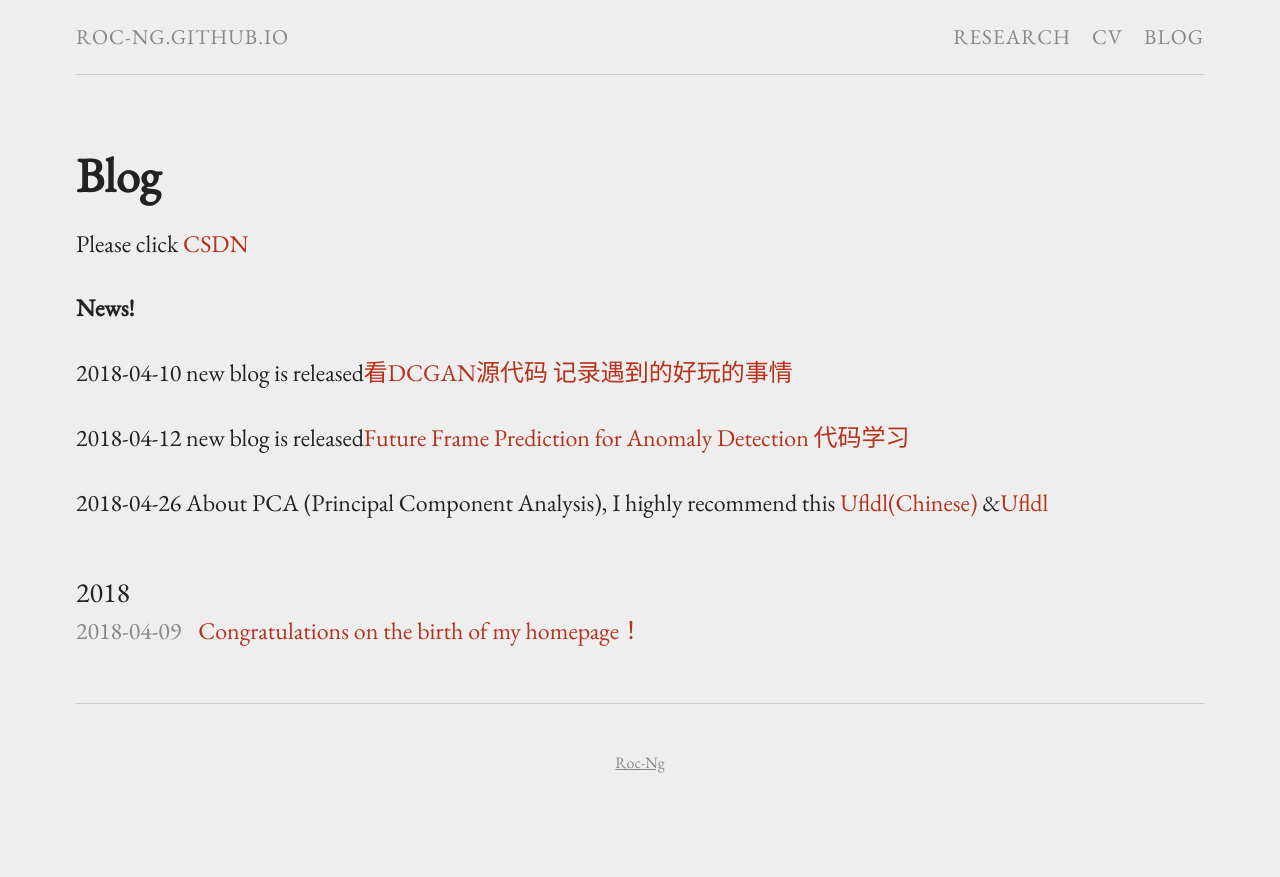
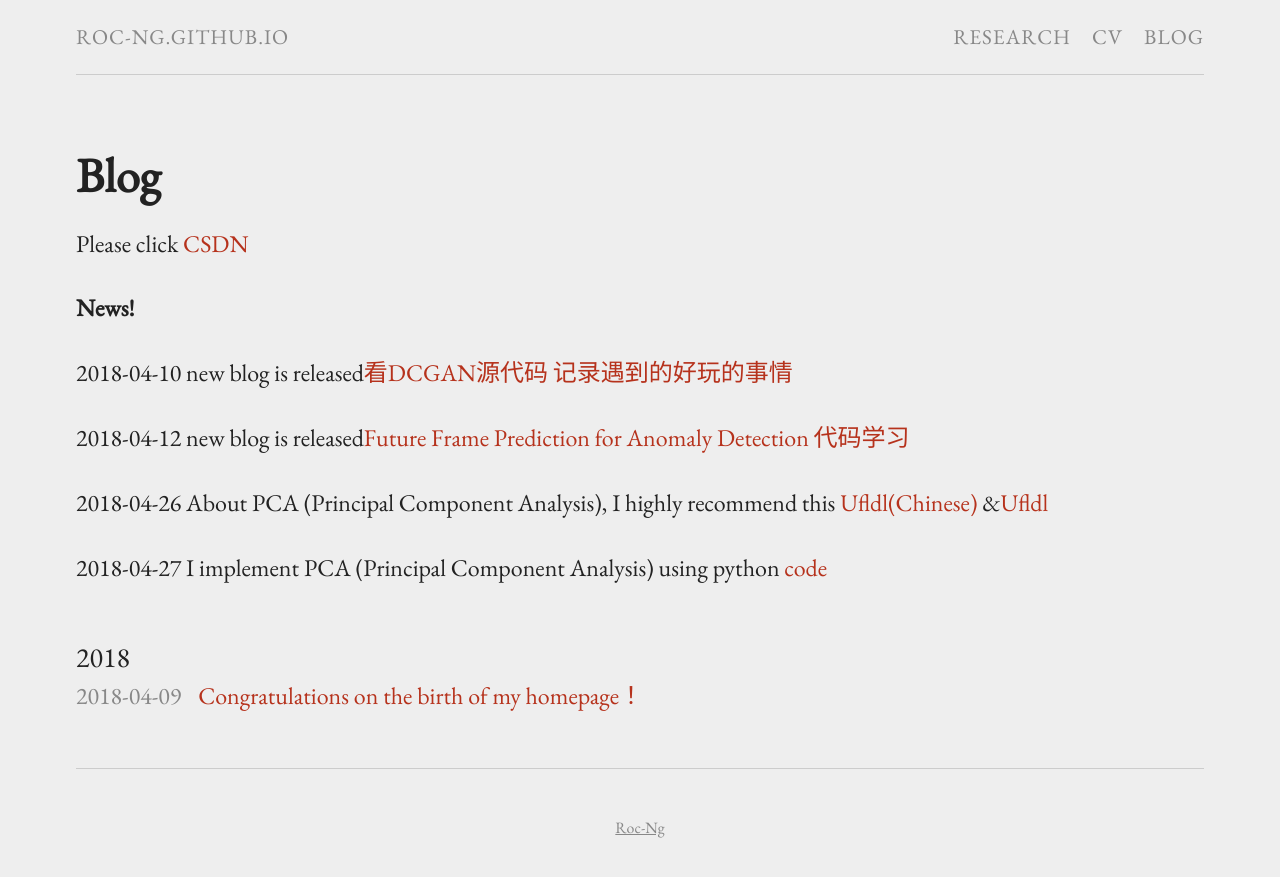
Before and after one commit to Roc-Ng/Roc-Ng.github.io, a Jekyll site: the page built from blog.md, in a window 1280 px wide. Shown: the top 877 px of the page. Built offline with Jekyll 4.4.1, drawn with Linux system fonts in a browser that asks for light colours.

Commit message:
初始化个人主页仓库

```diff
--- a/blog.md
+++ b/blog.md
@@ -14,6 +14,8 @@ Please click [CSDN](https://blog.csdn.net/windows_peng)
 
 2018-04-26  About PCA (Principal Component Analysis), I highly recommend this [Ufldl(Chinese)](http://ufldl.stanford.edu/wiki/index.php/%E4%B8%BB%E6%88%90%E5%88%86%E5%88%86%E6%9E%90) &[Ufldl](http://ufldl.stanford.edu/wiki/index.php/PCA)
 
+2018-04-27  I implement PCA (Principal Component Analysis) using python [code](https://blog.csdn.net/windows_peng/article/details/80099666)
+
 
 
 <ul class="listing">
```
